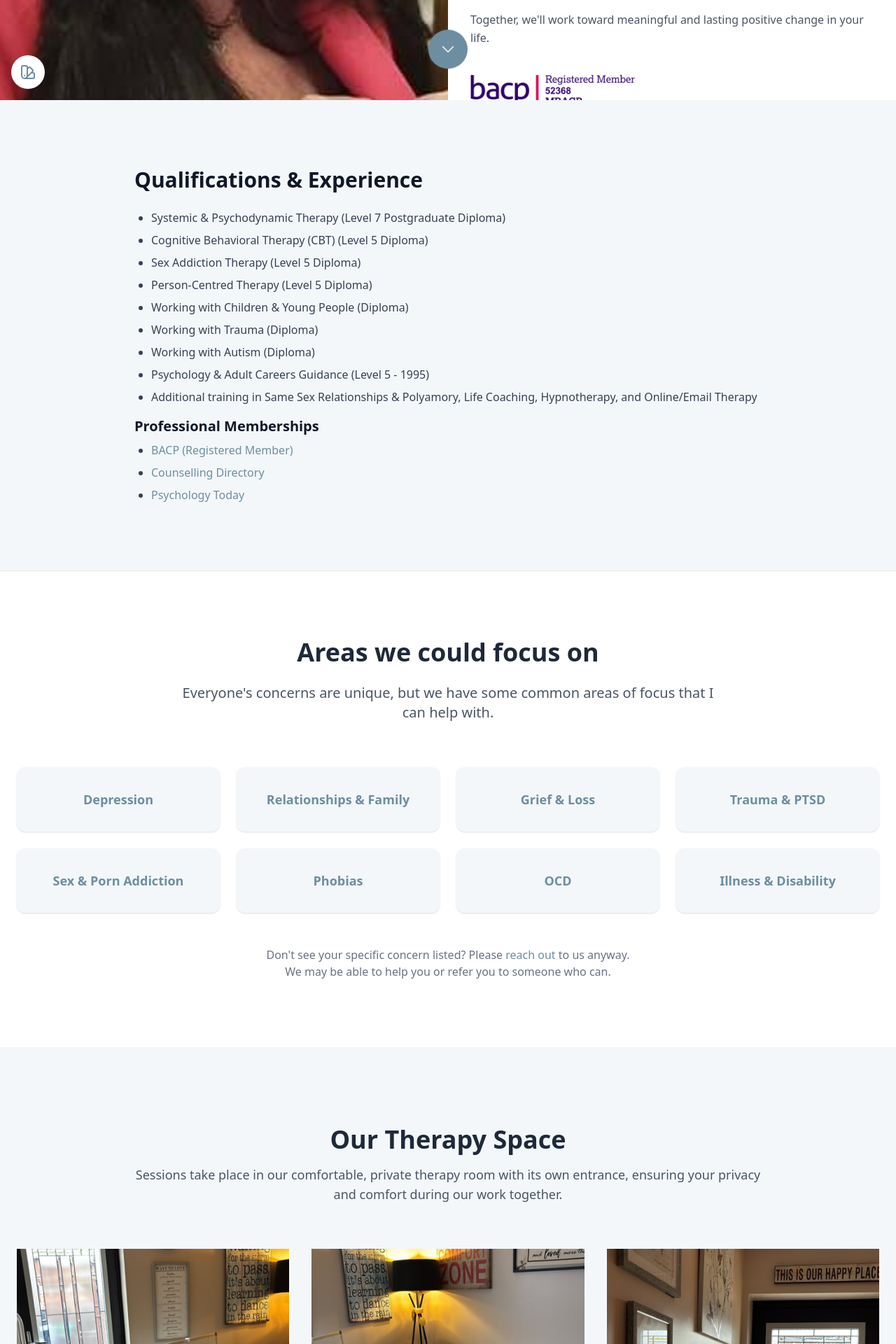
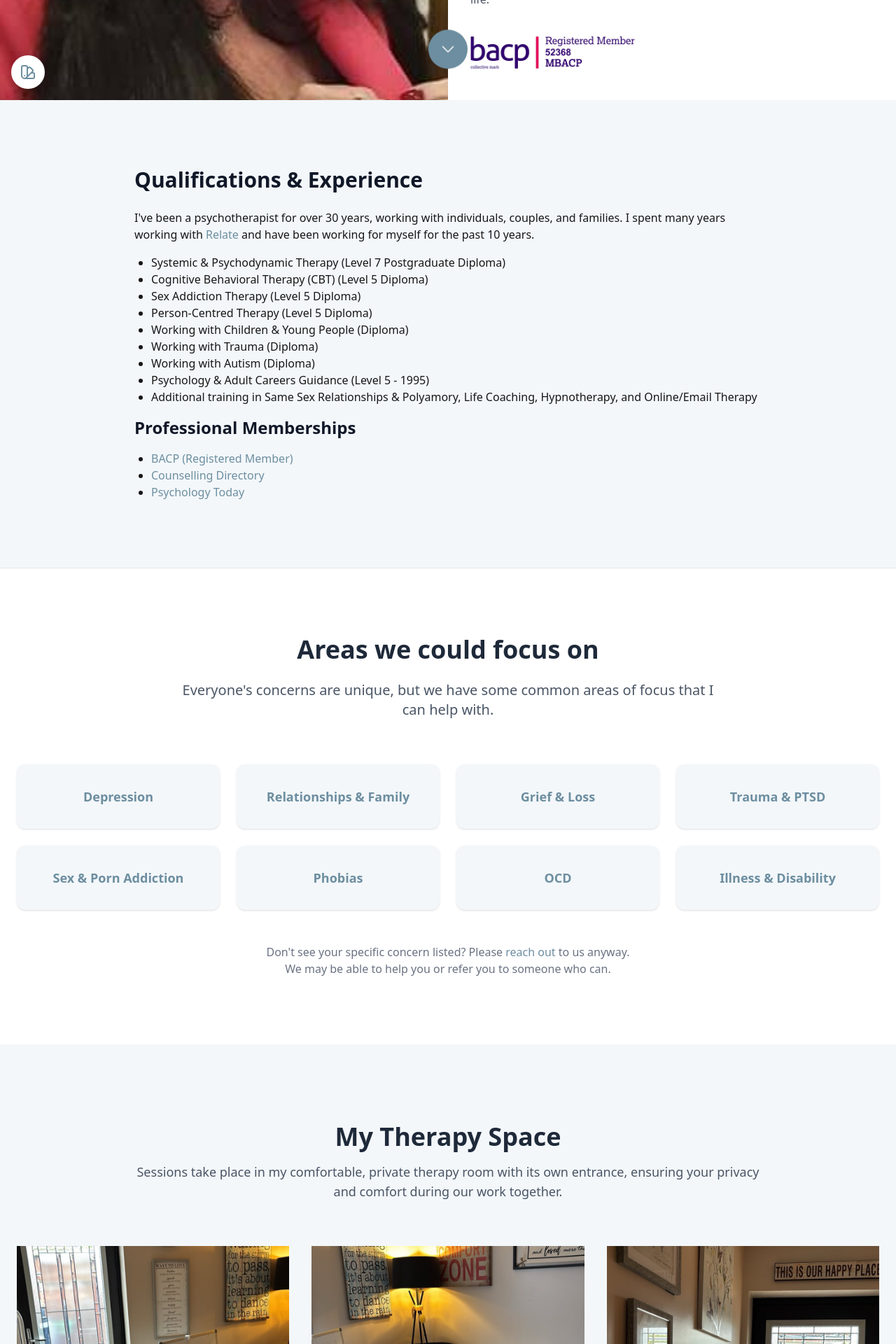
Before and after one commit to millsaj/calen-therapy, a Next.js app: page /meet-us/helen in a window 1280 px wide. Shown: the part 657-2577 px from the top of the page at 70% size. Built offline with nearby package versions, Linux system fonts and the light colour scheme.

Commit message:
Small edits to Carl and Helens pages

```diff
--- a/app/meet-us/carl/page.tsx
+++ b/app/meet-us/carl/page.tsx
@@ -43,7 +43,7 @@ export default function CarlPage() {
         </p>
       </SplitPageHero>
 
-      <StripedSection secondary={false} primary={false}>
+      <StripedSection secondary={true} primary={false}>
         <div className="max-w-6xl mx-auto px-4 py-16">
           <div className="text-center mb-10">
             <h2 className="text-2xl sm:text-3xl md:text-4xl font-bold mb-4 text-gray-800">Solution Focused Hypnotherapy</h2>
@@ -57,14 +57,14 @@ export default function CarlPage() {
             </p>
 
             <div className="grid md:grid-cols-2 gap-6 mt-8">
-              <div className="bg-gray-50 p-5 rounded-lg">
+              <div className="bg-white p-5 rounded-lg">
                 <h3 className="text-xl font-semibold text-primary mb-3">How It Works</h3>
                 <p className="text-gray-700">
                   Solution Focused Hypnotherapy accesses your subconscious mind while you're in a deeply relaxed state, allowing us to focus on your goals and desired outcomes rather than problems from your past.
                 </p>
               </div>
 
-              <div className="bg-gray-50 p-5 rounded-lg">
+              <div className="bg-white p-5 rounded-lg">
                 <h3 className="text-xl font-semibold text-primary mb-3">What to Expect</h3>
                 <p className="text-gray-700">
                   Sessions include a discussion about your goals, guided relaxation, and positive suggestions tailored to your needs. You'll remain aware and in control throughout the process.
@@ -84,17 +84,17 @@ export default function CarlPage() {
         </div>
       </StripedSection>
 
-      <StripedSection secondary={true} primary={false}>
+      <StripedSection secondary={false} primary={false}>
         <Focuses
           subtitle="Everyone's concerns are unique, but we have some common areas of focus that I can help with."
           focuses={focuses.carl()}
-          striped={true} />
+          striped={false} />
       </StripedSection>
 
       <StripedSection secondary={true} primary={false}>
         <TheSpace
-          title="Our Therapy Space"
-          subtitle="Sessions take place in our comfortable, private therapy room with its own entrance, ensuring your privacy and comfort during our work together."
+          title="My Therapy Space"
+          subtitle="Sessions take place in my comfortable, private therapy room with its own entrance, ensuring your privacy and comfort during our work together."
         />
       </StripedSection>
 
--- a/app/meet-us/helen/page.tsx
+++ b/app/meet-us/helen/page.tsx
@@ -1,5 +1,3 @@
-import { Testimonials } from '@app/_components/sections/Testimonials';
-import { testimonials } from '@app/_config/testimonials';
 import { focuses } from '@app/_config/focuses';
 import { images } from '@app/_config/images';
 import { routes } from '@app/_config/routes';
@@ -36,11 +34,7 @@ export default function HelenPage() {
         <p>
           I specialize in <Link href={routes.approaches.psychodynamic()} className='text-primary hover:underline hover:text-accent'>Psychodynamic Psychotherapy</Link>, <Link href={routes.approaches.systemic()} className='text-primary hover:underline hover:text-accent'>Systemic Therapy</Link>, and <Link href={routes.approaches.cbt()} className='text-primary hover:underline hover:text-accent'>Cognitive Behavioral Therapy (CBT)</Link>.
 
-          I also have some specialist training in working with <Link href={routes.focuses.sexAddiction()} className='text-primary hover:underline hover:text-accent'>sex addiction</Link>, <Link href={routes.focuses.trauma()} className='text-primary hover:underline hover:text-accent'>trauma</Link>.
-        </p>
-        <p>
-          As a <Link href={routes.external.helenBacp()} target="_blank" className='text-primary hover:underline hover:text-accent'>registered member</Link> of the British Association for Counselling & Psychotherapy (BACP), I adhere to their
-          ethical framework, ensuring professional standards in all aspects of my practice.
+          I also have some specialist training in working with <Link href={routes.focuses.sexAddiction()} className='text-primary hover:underline hover:text-accent'>sex addiction</Link>, <Link href={routes.focuses.trauma()} className='text-primary hover:underline hover:text-accent'>trauma</Link>, and autism. See my full of qualifications and experience below.
         </p>
         <p>
           Whether you're facing an <Link href={routes.focuses.addictions()} className='text-primary hover:underline hover:text-accent'>addiction</Link>, <Link href={routes.focuses.anxietyStress()} className='text-primary hover:underline hover:text-accent'>anxiety, stress</Link>, <Link href={routes.focuses.illnessDisability()} className='text-primary hover:underline hover:text-accent'>a long term illness</Link> or <Link href={routes.focuses.relationships()} className='text-primary hover:underline hover:text-accent'>relationship problems</Link>; I provide a safe, confidential, and non-judgmental space where you can explore your thoughts and feelings at your own pace.
@@ -65,7 +59,11 @@ export default function HelenPage() {
           <h2 className="text-3xl font-bold text-gray-900 mb-6">Qualifications & Experience</h2>
 
           <div className="prose prose-lg">
-            <ul className="list-disc pl-6 text-gray-700 space-y-2">
+            <p className="mb-4">
+              I've been a psychotherapist for over 30 years, working with individuals, couples, and families. I spent many years working with <Link href={routes.external.relate()} target="_blank" className="text-primary hover:underline hover:text-accent">Relate</Link> and have been working for myself for the past 10 years.
+            </p>
+
+            <ul className="list-disc pl-6 mb-4">
               <li>Systemic & Psychodynamic Therapy (Level 7 Postgraduate Diploma)</li>
               <li>Cognitive Behavioral Therapy (CBT) (Level 5 Diploma)</li>
               <li>Sex Addiction Therapy (Level 5 Diploma)</li>
@@ -76,12 +74,10 @@ export default function HelenPage() {
               <li>Psychology & Adult Careers Guidance (Level 5 - 1995)</li>
               <li>Additional training in Same Sex Relationships & Polyamory, Life Coaching, Hypnotherapy, and Online/Email Therapy</li>
             </ul>
-          </div>
 
-          <div className="prose prose-lg mt-4">
-            <h3 className="text-xl font-bold text-gray-900 mb-2">Professional Memberships</h3>
+            <h3 className="text-2xl font-bold text-gray-900 mb-4">Professional Memberships</h3>
 
-            <ul className="list-disc pl-6 text-gray-700 space-y-2">
+            <ul className="list-disc pl-6">
               <li>
                 <Link href={routes.external.helenBacp()} target="_blank" className="text-primary hover:underline hover:text-accent">
                   BACP (Registered Member)
@@ -111,8 +107,8 @@ export default function HelenPage() {
 
       <StripedSection secondary={true} primary={false}>
         <TheSpace
-          title="Our Therapy Space"
-          subtitle="Sessions take place in our comfortable, private therapy room with its own entrance, ensuring your privacy and comfort during our work together."
+          title="My Therapy Space"
+          subtitle="Sessions take place in my comfortable, private therapy room with its own entrance, ensuring your privacy and comfort during our work together."
         />
       </StripedSection>
 
```
